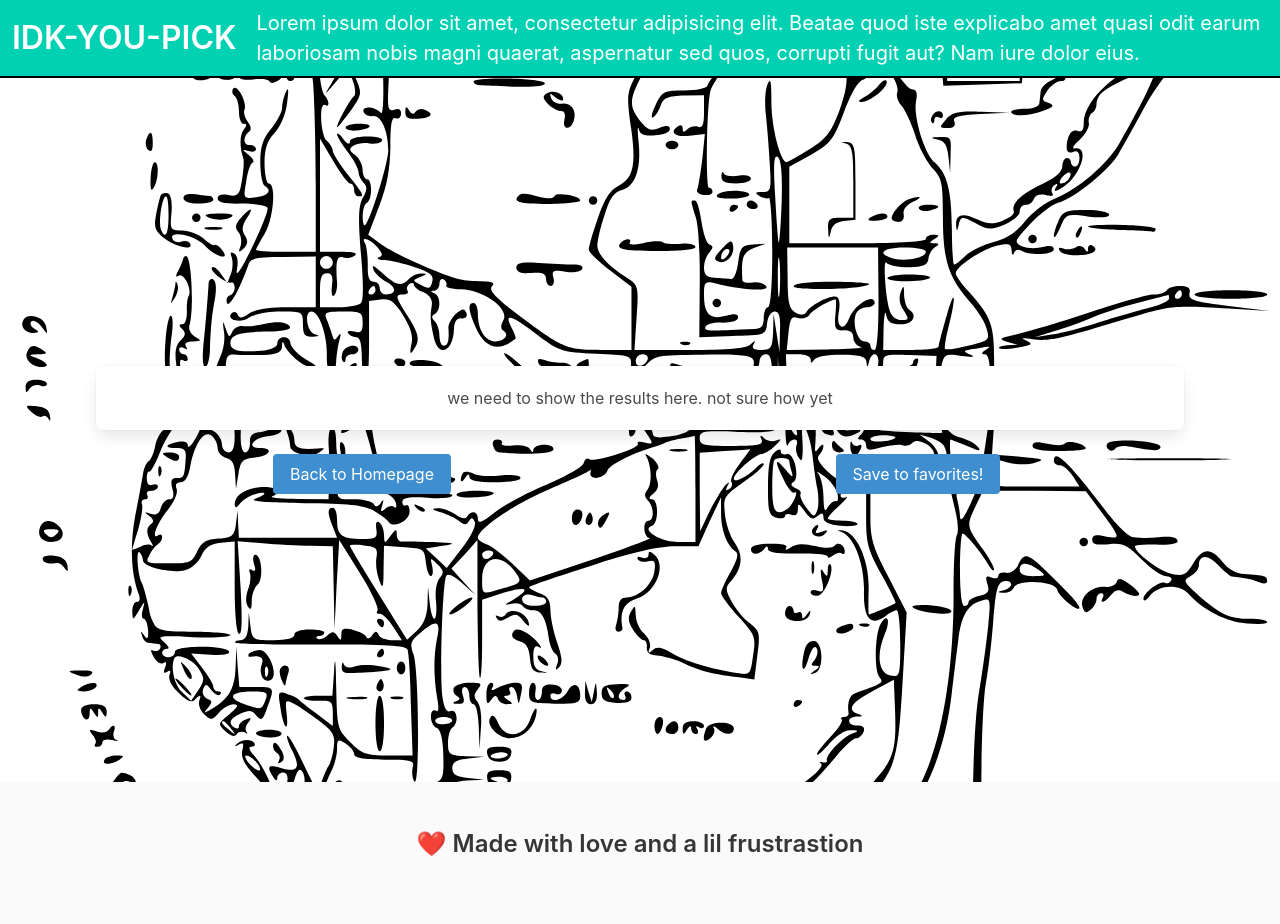
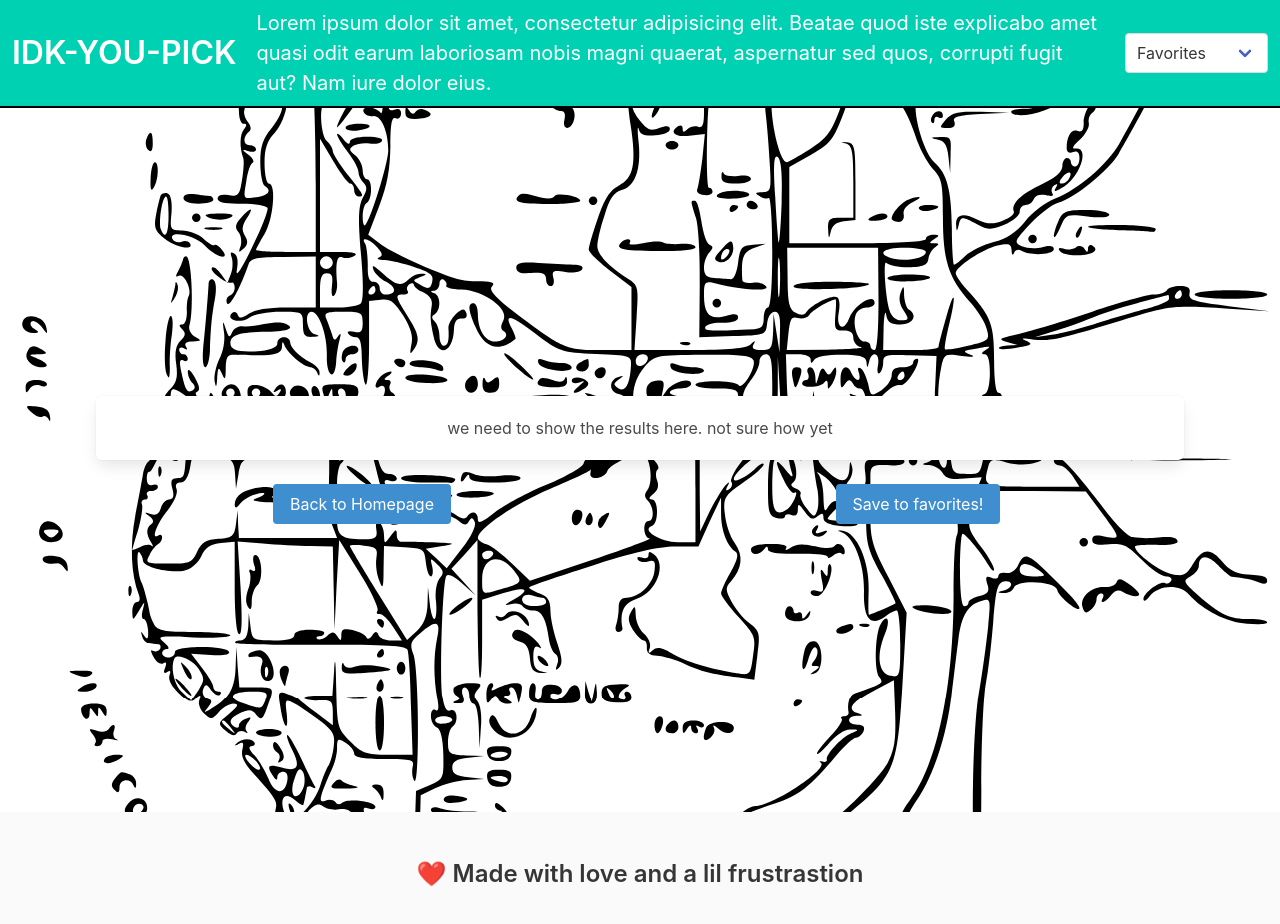
Before and after one commit to sarahwesley/idk-you-pick, a plain HTML site: page results.html in a window 1280 px wide. Drawn offline with nearby package versions, Linux system fonts and the light colour scheme; no server answers.

Commit message:
favorites btn added to header

```diff
--- a/assets/css/style.css
+++ b/assets/css/style.css
@@ -17,6 +17,7 @@ body {
 
 }
 
+
 footer {
 
     background-color: lightgrey;
--- a/results.html
+++ b/results.html
@@ -11,11 +11,26 @@
 
 <header>  <!-- TODO: -->
   <section class="hero is-primary is-small is-justify-content-space-between">
-    <div class="hero-body level is p-0 m- ">
+    <div class="hero-body level is p-0">
       <h1 class="title level-item has-text-centered m-3">
       IDK-YOU-PICK
       </h1>
       <p class="is-size-5 m-2">Lorem ipsum dolor sit amet, consectetur adipisicing elit. Beatae quod iste explicabo amet quasi odit earum laboriosam nobis magni quaerat, aspernatur sed quos, corrupti fugit aut? Nam iure dolor eius.</p>
+      <div class="columns is-align-content-center p-3">
+        <div class="column has-text-centered">
+          <div class="control">
+            <div class="select">
+              <select>
+                <option>Favorites</option>
+                <option>Burger King</option>
+                <option>McDonalds</option>
+                <option>Wendy's</option>
+                <option>Chipotle</option>
+                <option>Taco Hell</option>
+              </select>
+            </div>
+          </div>
+        </div>
     </div>
   </section>
 </header>
```
Also changed, not shown: index.html (+4 -4 lines).
